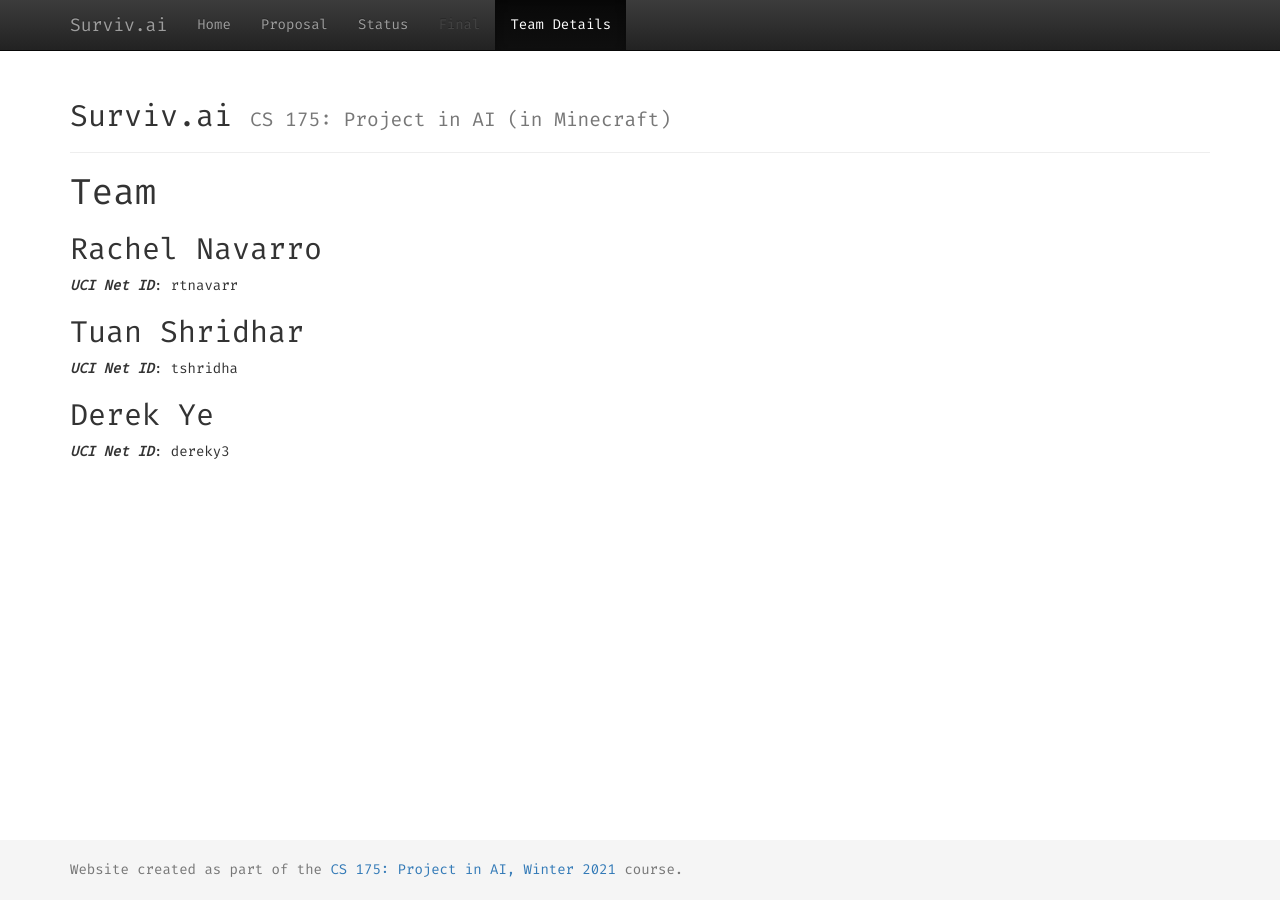
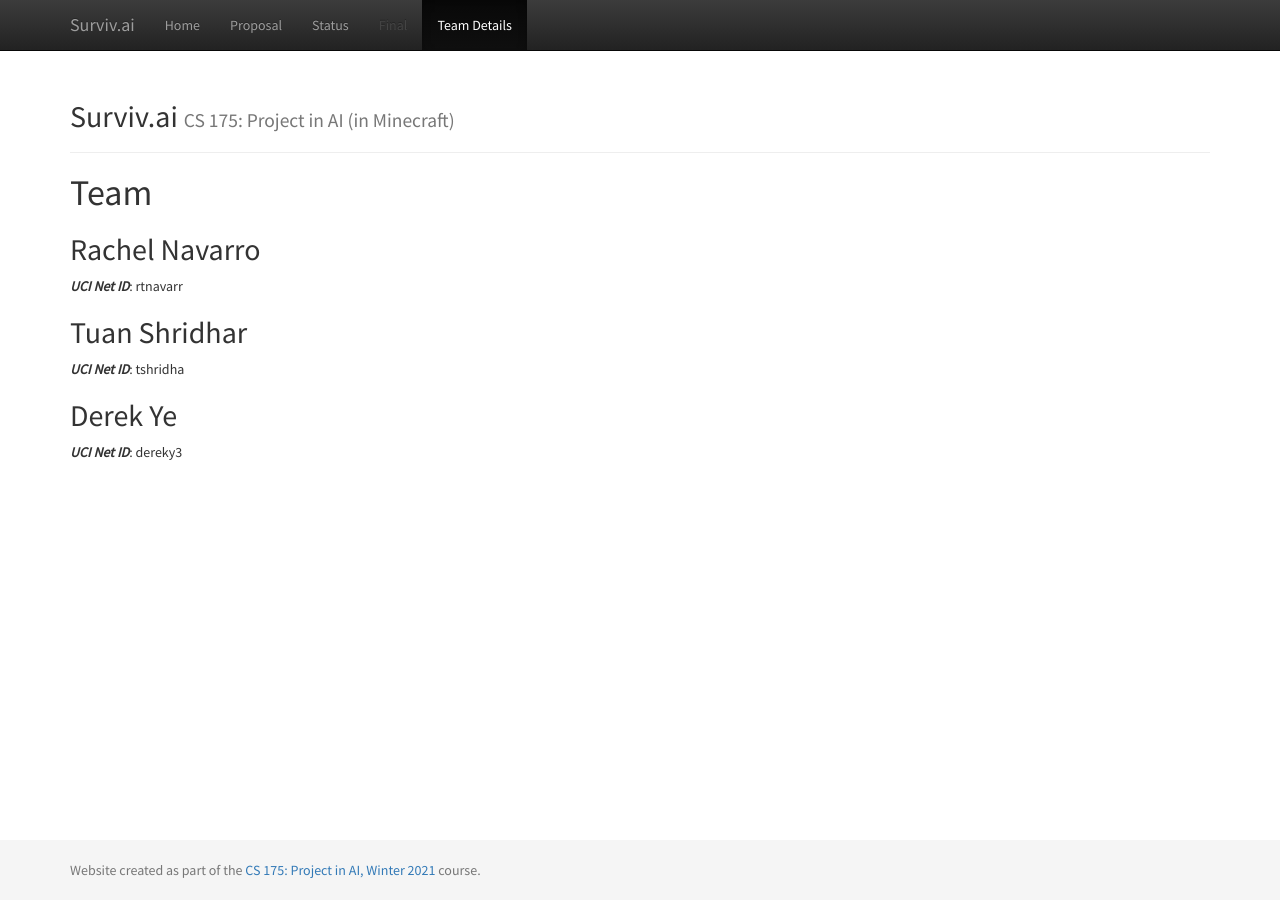
Before and after one commit to rtnavarr/survivai, a Jekyll site: the page built from docs/team.md, in a window 1280 px wide. Built offline with Jekyll 4.4.1, drawn with Linux system fonts in a browser that asks for light colours.

Commit message:
Change font

```diff
--- a/docs/css/custom.css
+++ b/docs/css/custom.css
@@ -1,4 +1,4 @@
-@import url('https://fonts.googleapis.com/css2?family=Fira+Code&display=swap');
+@import url('https://fonts.googleapis.com/css?family=Source+Sans+Pro&display=swap');
 
 /* Sticky footer styles
 -------------------------------------------------- */
@@ -10,7 +10,7 @@
 body {
   /* Margin bottom by footer height */
   margin-bottom: 60px;
-  font-family: Fira Code, sans-serif;
+  font-family: Source Sans Pro, sans-serif;
 }
 .footer {
   position: absolute;
```
